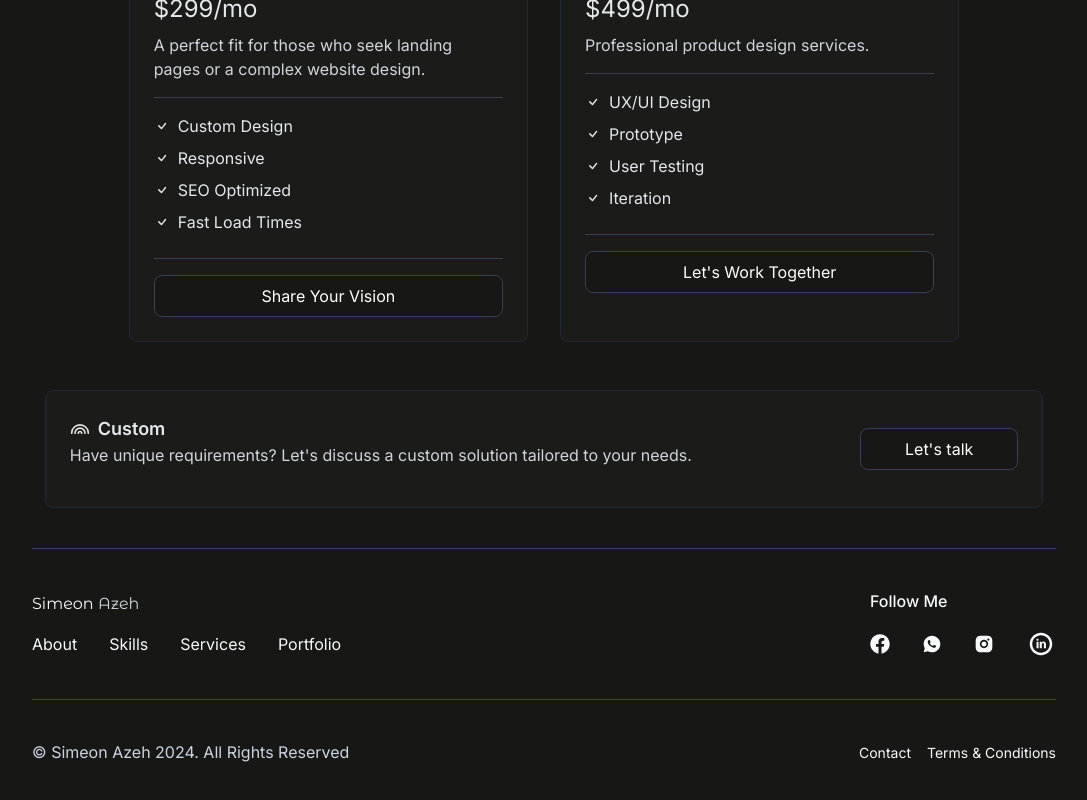
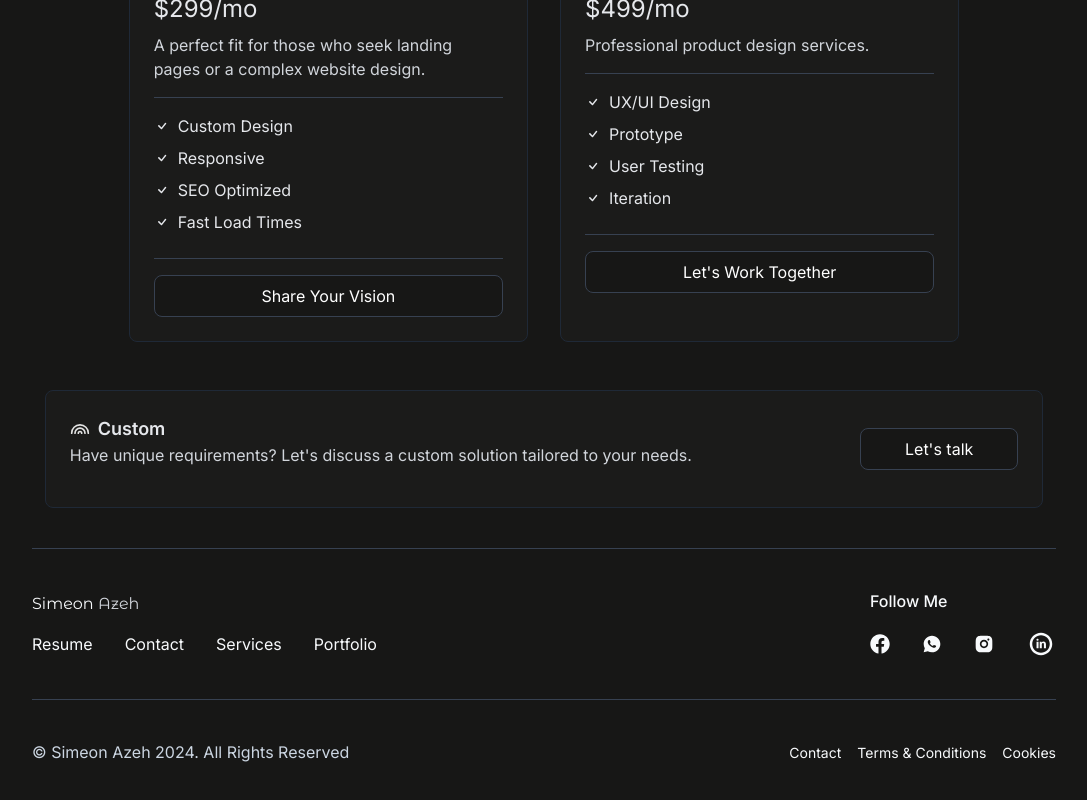
Before and after one commit to Simeon-Azeh/simeonportfolio, a React (Vite) app: page / in a window 1280 px wide. Shown: the part 2931-3731 px from the top of the page, without its empty margins (96-1183 px from the left). Built offline with nearby package versions, Linux system fonts and the light colour scheme.

Commit message:
done with footer  links

```diff
--- a/src/components/Footer.jsx
+++ b/src/components/Footer.jsx
@@ -4,7 +4,6 @@ import { FaFacebook } from "react-icons/fa";
 import { RiInstagramFill } from "react-icons/ri";
 import { RiWhatsappFill } from "react-icons/ri";
 import { TiSocialLinkedinCircular } from "react-icons/ti";
-
 
 function Footer() {
   return (
@@ -14,30 +13,31 @@ function Footer() {
           <div className='w-[120px] flex m-auto md:m-0'>
             <h1 className='font-montserrat-alt text-[#414760] dark:text-slate-50'>Simeon <span className='dark:text-gray-300 text-orange-500'>Azeh</span></h1>
           </div>
-            <div className='flex gap-4 md:gap-8  items-center  '>
-                <Link to="/" className='text-[#414760] dark:text-slate-50'>About</Link>
-                <Link to="/about" className='text-[#414760] dark:text-slate-50'>Skills</Link>
-                <Link to="/team" className='text-[#414760] dark:text-slate-50'>Services</Link>
-                <Link to="/contact" className='text-[#414760] dark:text-slate-50'>Portfolio</Link>
+          <div className='flex gap-4 md:gap-8  items-center'>
+            <Link to="/resume" className='text-[#414760] dark:text-slate-50'>Resume</Link>
+            <Link to="/contact" className='text-[#414760] dark:text-slate-50'>Contact</Link>
+            <Link to="/services" className='text-[#414760] dark:text-slate-50'>Services</Link>
+            <Link to="/portfolio" className='text-[#414760] dark:text-slate-50'>Portfolio</Link>
           </div>
         </div>
         <div className='flex flex-col gap-4'>
           <h1 className='text-[#414760] dark:text-slate-50 font-medium text-center mt-5 md:text-left md:mt-0'>Follow Me</h1>
           <div className='flex gap-8 items-center'>
-                <a href="https://www.facebook.com/sidec.edu?mibextid=ZbWKwL" target="_blank" rel="noopener noreferrer" className='text-[#414760] dark:text-slate-50'><FaFacebook size={20}/></a>
-                <a href="https://wa.me/250725354096" target="_blank" rel="noopener noreferrer" className='text-[#414760] dark:text-slate-50'><RiWhatsappFill size={20}/></a>
-                <a href="https://www.instagram.com/sidec_edu?igsh=MXd0am5pYnFxMHlkdw==" target="_blank" rel="noopener noreferrer" className='text-[#414760] dark:text-slate-50'><RiInstagramFill size={20} /></a>
-                <a href="https://www.linkedin.com/company/sidec-edu/" target="_blank" rel="noopener noreferrer" className='text-[#414760] dark:text-slate-50'><TiSocialLinkedinCircular size={30} /></a>
+            <a href="https://www.facebook.com/kongnyuy.simeon.3?mibextid=ZbWKwL" target="_blank" rel="noopener noreferrer" className='text-[#414760] dark:text-slate-50'><FaFacebook size={20} /></a>
+            <a href="https://wa.me/250798654693" target="_blank" rel="noopener noreferrer" className='text-[#414760] dark:text-slate-50'><RiWhatsappFill size={20} /></a>
+            <a href="https://www.instagram.com/heis_kay_c?igsh=MXF2NDA2YzJtODhxOQ==" target="_blank" rel="noopener noreferrer" className='text-[#414760] dark:text-slate-50'><RiInstagramFill size={20} /></a>
+            <a href="https://www.linkedin.com/in/simeonazeh?utm_source=share&utm_campaign=share_via&utm_content=profile&utm_medium=android_app" target="_blank" rel="noopener noreferrer" className='text-[#414760] dark:text-slate-50'><TiSocialLinkedinCircular size={30} /></a>
           </div>
         </div>
       </div>
       <div className='w-[100%] md:w-4/5 mx-auto flex flex-col md:flex-row items-center justify-between py-10 px-8 md:px-0'>
         <div>
-          <p className='dark:text-slate-300 mb-4 md:mb-0'> © Simeon Azeh 2024. All Rights Reserved</p>
+          <p className='dark:text-slate-300 mb-4 md:mb-0'>© Simeon Azeh 2024. All Rights Reserved</p>
         </div>
         <div className='flex gap-4 items-center font-poppins text-[#404660] text-[14px]'>
-          <a href="/terms" className='text-[#414760] dark:text-slate-50'>Contact</a>
-          <a href="/cookies" className='text-[#414760] dark:text-slate-50'>Terms & Conditions</a>
+          <Link to="/contact" className='text-[#414760] dark:text-slate-50'>Contact</Link>
+          <Link to="/terms" className='text-[#414760] dark:text-slate-50'>Terms & Conditions</Link>
+          <Link to="/cookies" className='text-[#414760] dark:text-slate-50'>Cookies</Link>
         </div>
       </div>
     </div>
```
Lines whose indentation alone changed are shown as unchanged.
